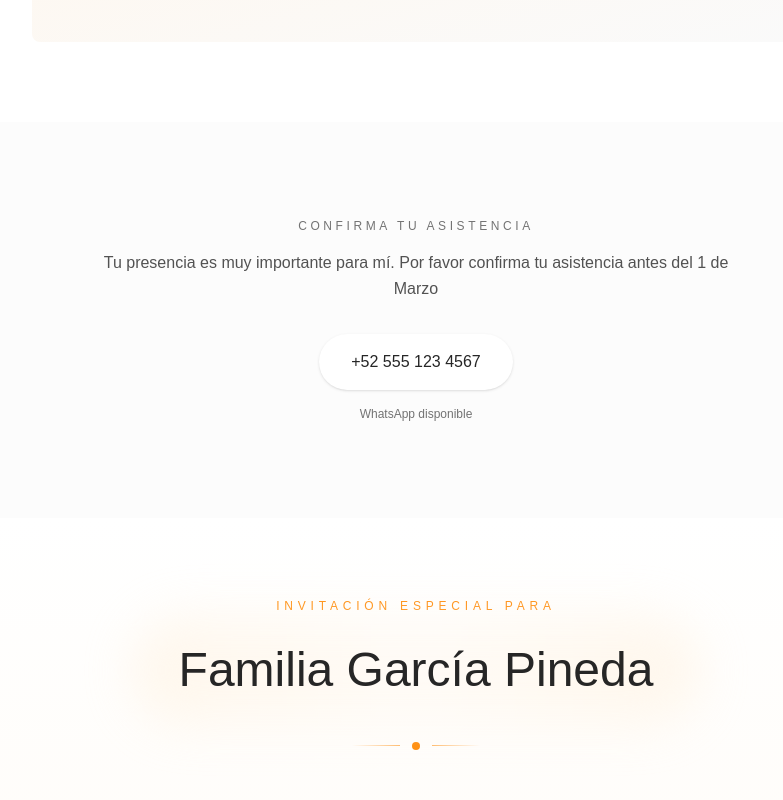
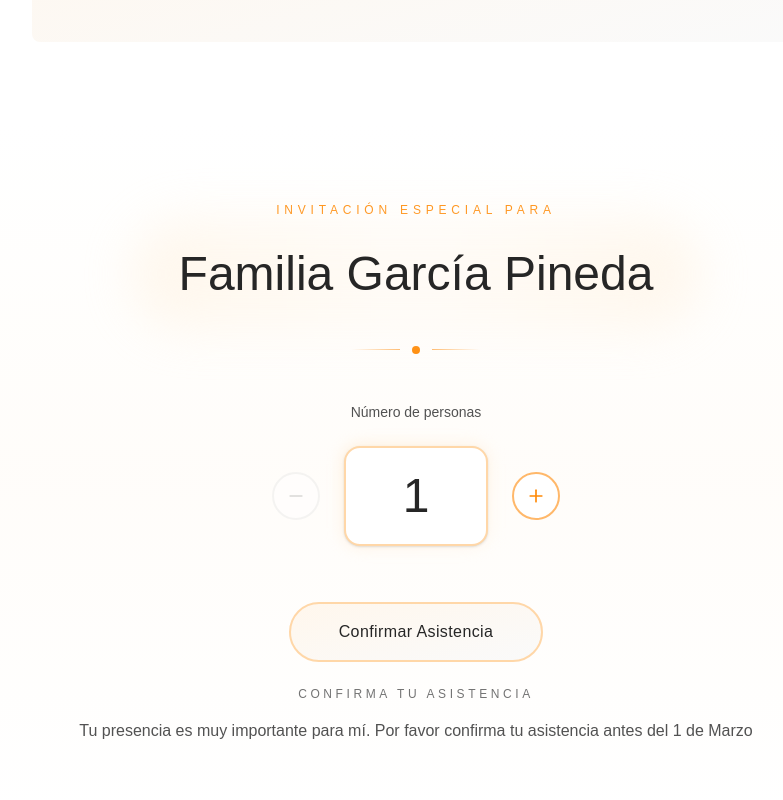
Before and after one commit to diegogarciahn/invitacion-danielita-web, a Next.js app: page / in a window 1280 px wide. Shown: the part 3420-4220 px from the top of the page, without its empty margins (224-1007 px from the left). Built offline with nearby package versions, Linux system fonts and the light colour scheme.

Commit message:
Refactor GuestSection to include attendance confirmation message and remove redundant confirmation section from page

```diff
--- a/app/GuestSection.tsx
+++ b/app/GuestSection.tsx
@@ -91,6 +91,15 @@ export function GuestSection({ guestName, initialCount = 1 }: GuestSectionProps)
                 Confirmar Asistencia
               </span>
             </button>
+
+            <div className="space-y-4">
+            <p className="text-xs tracking-[0.3em] text-neutral-500 uppercase">
+              Confirma tu Asistencia
+            </p>
+            <p className="text-neutral-600 leading-relaxed">
+              Tu presencia es muy importante para mí. Por favor confirma tu asistencia antes del 1 de Marzo
+            </p>
+          </div>
           </div>
         </div>
       </div>
--- a/app/page.tsx
+++ b/app/page.tsx
@@ -198,27 +198,6 @@ export default function QuinceanerraInvitation() {
         </div>
       </section>
 
-      {/* Confirmación de asistencia */}
-      <section className="py-24 px-6 md:px-12 bg-neutral-50/50">
-        <div className="max-w-2xl mx-auto text-center space-y-8">
-          <div className="space-y-4">
-            <p className="text-xs tracking-[0.3em] text-neutral-500 uppercase">
-              Confirma tu Asistencia
-            </p>
-            <p className="text-neutral-600 leading-relaxed">
-              Tu presencia es muy importante para mí. Por favor confirma tu asistencia antes del 1 de Marzo
-            </p>
-          </div>
-
-          <div className="space-y-4">
-            <div className="inline-block bg-white px-8 py-4 rounded-full shadow-sm">
-              <p className="text-neutral-800">+52 555 123 4567</p>
-            </div>
-            <p className="text-xs text-neutral-500">WhatsApp disponible</p>
-          </div>
-        </div>
-      </section>
-
       {/* Sección de invitado */}
       <GuestSection guestName={guestName} />
 
```
